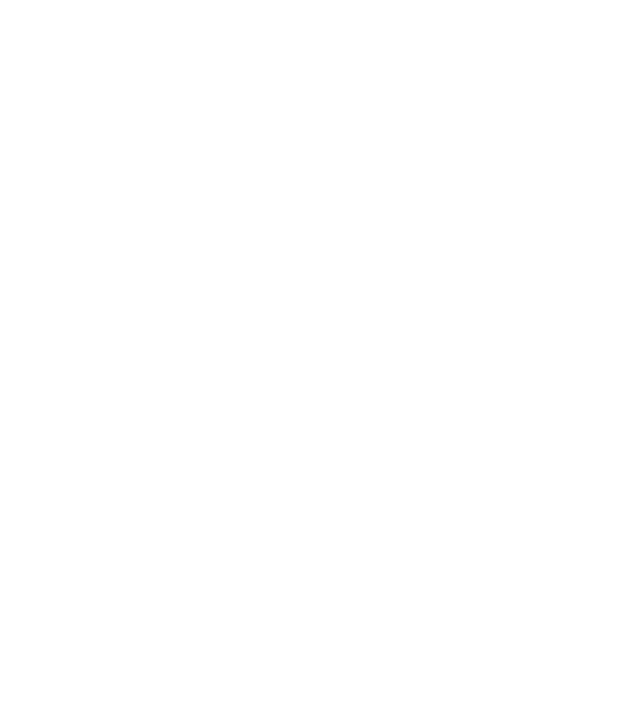
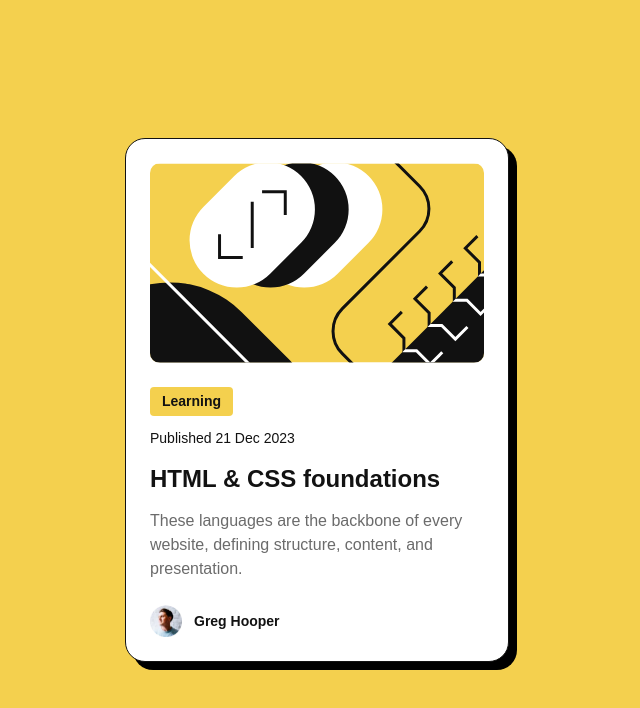
Before and after one commit to vince4dev/challenge2, a plain HTML site: page index.html in a window 1280 px wide. Shown: the whole page, without its empty margins (323-963 px from the left). Drawn offline with Linux system fonts and the light colour scheme; a web font is replaced by a local one.

Commit message:
Added HTML & CSS

```diff
--- a/index.html
+++ b/index.html
@@ -12,7 +12,37 @@
       href="./assets/images/favicon-32x32.png"
     />
 
+    <link rel="stylesheet" href="style.css" />
+
     <title>Frontend Mentor | Blog preview card</title>
   </head>
-  <body></body>
+  <body>
+    <main>
+      <article class="card">
+        <img
+          class="card__img"
+          src="./assets/images/illustration-article.svg"
+          alt="Illustration article"
+        />
+        <div class="card__text">
+          <button>Learning</button>
+          <span>Published 21 Dec 2023</span>
+          <a href="#">HTML & CSS foundations</a>
+          <p>
+            These languages are the backbone of every website, defining
+            structure, content, and presentation.
+          </p>
+        </div>
+        <div class="card__author">
+          <img
+            src="./assets/images/image-avatar.webp"
+            alt="avatar picture author"
+            width="32"
+            height="32"
+          />
+          <p>Greg Hooper</p>
+        </div>
+      </article>
+    </main>
+  </body>
 </html>
--- a/style.css
+++ b/style.css
@@ -0,0 +1,175 @@
+/* figtree-500 - latin */
+@font-face {
+  font-display: swap; /* Check https://developer.mozilla.org/en-US/docs/Web/CSS/@font-face/font-display for other options. */
+  font-family: "Figtree";
+  font-style: normal;
+  font-weight: 500;
+  src: url("./fonts/figtree-v9-latin-500.woff2") format("woff2"); /* Chrome 36+, Opera 23+, Firefox 39+, Safari 12+, iOS 10+ */
+}
+/* figtree-800 - latin */
+@font-face {
+  font-display: swap; /* Check https://developer.mozilla.org/en-US/docs/Web/CSS/@font-face/font-display for other options. */
+  font-family: "Figtree";
+  font-style: normal;
+  font-weight: 800;
+  src: url("./fonts/figtree-v9-latin-800.woff2") format("woff2"); /* Chrome 36+, Opera 23+, Firefox 39+, Safari 12+, iOS 10+ */
+}
+/* figtree-900 - latin */
+@font-face {
+  font-display: swap; /* Check https://developer.mozilla.org/en-US/docs/Web/CSS/@font-face/font-display for other options. */
+  font-family: "Figtree";
+  font-style: normal;
+  font-weight: 900;
+  src: url("../fonts/figtree-v9-latin-900.woff2") format("woff2"); /* Chrome 36+, Opera 23+, Firefox 39+, Safari 12+, iOS 10+ */
+}
+
+:root {
+  /*  Colors */
+  --c-yellow: hsl(47, 88%, 63%);
+  --c-yellow-light: hsl(47, 88%, 83%);
+  --c-White: hsl(0, 0%, 100%);
+  --c-Gray-500: hsl(0, 0%, 42%);
+  --c-Gray-950: hsl(0, 0%, 7%);
+
+  /* Fonts Size */
+  --fs-12: calc(12 / 16 * 1rem);
+  --fs-14: calc(14 / 16 * 1rem);
+  --fs-16: calc(16 / 16 * 1rem);
+  --fs-20: calc(20 / 16 * 1rem);
+  --fs-24: calc(24 / 16 * 1rem);
+
+  /* Fonts Weight */
+  --fw-medium: 500;
+  --fw-bold: 800;
+  --fw-xtra-bold: 900;
+}
+
+*,
+::after,
+::before {
+  box-sizing: border-box;
+}
+
+* {
+  margin: 0;
+}
+
+img {
+  max-width: 100%;
+  display: block;
+}
+
+a {
+  text-decoration: none;
+}
+
+a,
+span,
+button,
+p {
+  line-height: 1.5;
+}
+
+body {
+  font-family: "Figtree", Arial, Helvetica, sans-serif;
+  background-color: var(--c-yellow);
+  height: 100vh;
+
+  display: flex;
+  justify-content: center;
+  align-items: center;
+}
+
+.card {
+  max-width: 327px;
+  background-color: var(--c-White);
+  border: 1px solid var(--c-Gray-950);
+  border-radius: 20px;
+  padding: 24px;
+  box-shadow: 8px 8px 0px rgba(0, 0, 0, 1);
+
+  display: flex;
+  flex-direction: column;
+  gap: 24px;
+
+  @media (width > 400px) {
+    max-width: 384px;
+  }
+
+  .card__img {
+    object-fit: cover;
+    border-radius: 10px;
+    height: 200px;
+  }
+
+  .card__text {
+    display: flex;
+    flex-direction: column;
+    gap: 12px;
+
+    button {
+      background-color: var(--c-yellow);
+      color: var(--c-Gray-950);
+      font-size: var(--fs-12);
+      font-weight: var(--fw-xtra-bold);
+      padding: 4px 12px;
+      border: none;
+      border-radius: 4px;
+      width: fit-content;
+      cursor: pointer;
+
+      &:hover {
+        background-color: var(--c-yellow-light);
+      }
+
+      @media (width > 400px) {
+        font-size: var(--fs-14);
+      }
+    }
+
+    span {
+      color: var(--c-Gray-950);
+      font-size: var(--fs-12);
+      font-weight: var(--fw-medium);
+
+      @media (width > 400px) {
+        font-size: var(--fs-14);
+      }
+    }
+
+    a {
+      color: var(--c-Gray-950);
+      font-size: var(--fs-20);
+      font-weight: var(--fw-xtra-bold);
+
+      &:hover {
+        color: var(--c-yellow-light);
+      }
+
+      @media (width > 400px) {
+        font-size: var(--fs-24);
+      }
+    }
+
+    p {
+      color: var(--c-Gray-500);
+      font-size: var(--fs-14);
+
+      @media (width > 400px) {
+        font-size: var(--fs-16);
+      }
+    }
+  }
+
+  .card__author {
+    display: flex;
+    align-items: center;
+    gap: 12px;
+
+    p {
+      color: var(--c-Gray-950);
+      font-size: var(--fs-14);
+      font-weight: var(--fw-bold);
+    }
+  }
+}
```
Also changed, not shown: assets/fonts/Figtree-Italic-VariableFont_wght.ttf (deleted), assets/fonts/Figtree-VariableFont_wght.ttf (deleted), assets/fonts/OFL.txt (deleted), assets/fonts/README.txt (deleted), assets/fonts/figtree-v9-latin-500.woff2 (added), assets/fonts/figtree-v9-latin-800.woff2 (added), assets/fonts/figtree-v9-latin-900.woff2 (added), assets/fonts/static/Figtree-ExtraBold.ttf (deleted), assets/fonts/static/Figtree-Medium.ttf (deleted).
